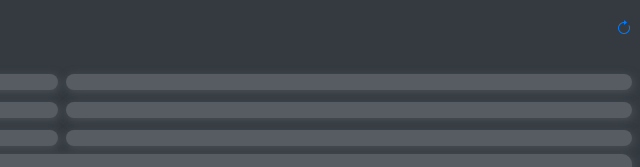
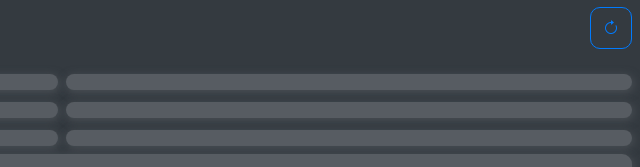
Before and after one commit to tracker-now/tracker-now.github.io, a plain HTML site: page index.html in a window 1280 px wide. Shown: the top 167 px of the page, 640-1280 px from the left. Drawn offline with Linux system fonts and the light colour scheme.

Commit message:
fix reload

```diff
--- a/css/style.css
+++ b/css/style.css
@@ -257,3 +257,10 @@ thead th a {
 small {
   font-size: 70%;
 }
+
+.reload {
+  border: 1px solid;
+  border-radius: 10px;
+  padding: 10px 12px;
+  color: #007bff!important;
+}
--- a/index.html
+++ b/index.html
@@ -27,7 +27,7 @@
 
     <div class="p-2 pt-3">
       <div class="float-right">
-        <span class="bi bi-arrow-clockwise text-primary" onclick="window.location.href=window.location.href"></span>
+        <span class="bi bi-arrow-clockwise reload" onclick="window.location.href=window.location.href"></span>
       </div>
       <div id="convAXS" class="convCont"></div>
       <div id="convSLP" class="convCont"></div>
```
